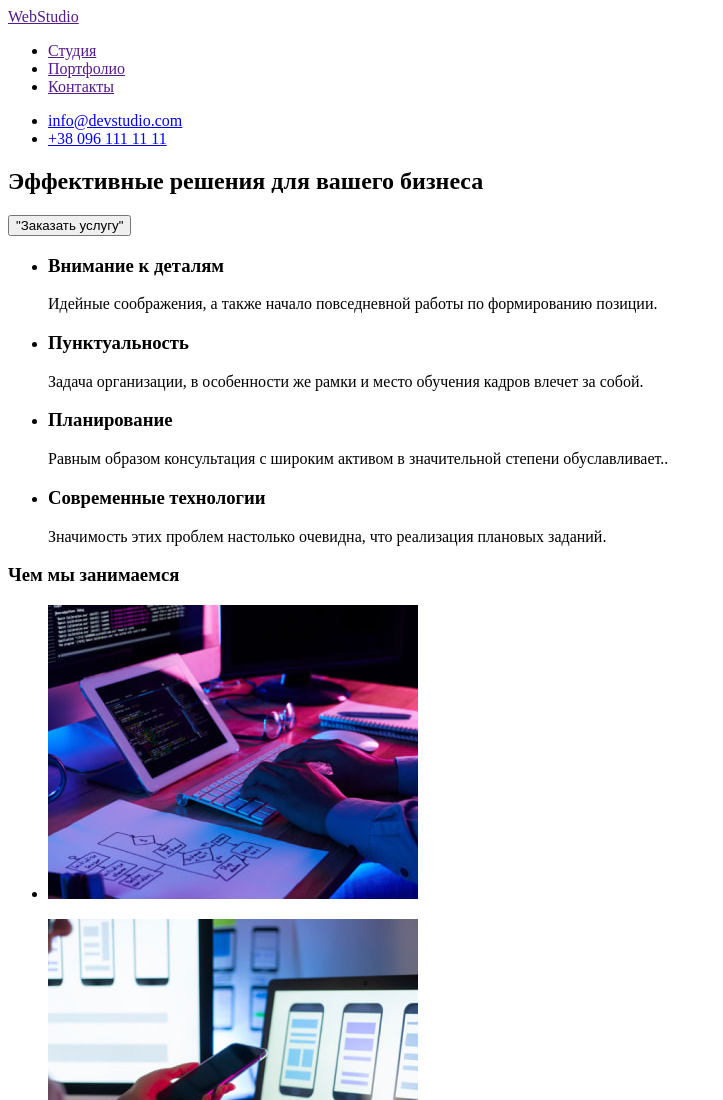
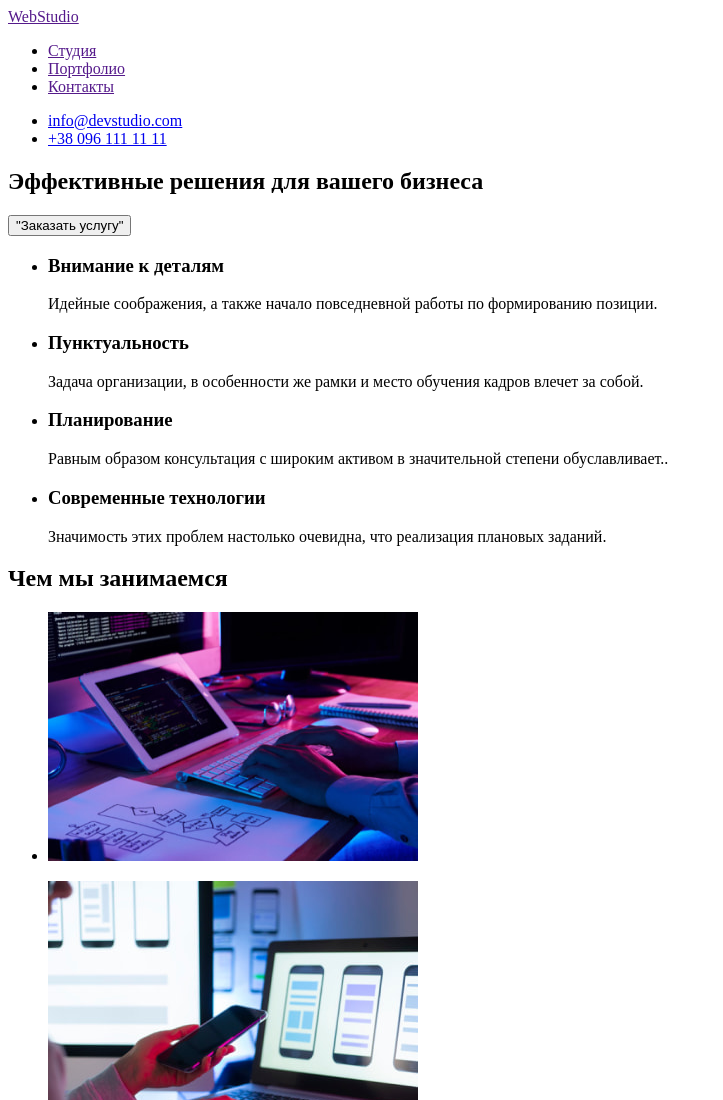
Before and after one commit to Alex2022Sander/goit-markup-hw-01, a plain HTML site: page index.html in a window 1280 px wide. Shown: the top 1100 px of the page, without its empty margins (0-723 px from the left). Drawn offline with Linux system fonts and the light colour scheme.

Commit message:
Update index.html

```diff
--- a/index.html
+++ b/index.html
@@ -61,13 +61,18 @@
     <p>Значимость этих проблем настолько очевидна, что реализация плановых заданий.</p>
 </li>
 </ul>
-<h3>Чем мы занимаемся</h3>
 </section>
-<!--images-->
+
+<!-- Чем занимаемся-->
 <section>
+<h2>Чем мы занимаемся</h2>
+
 <ul>
     <li>
-        <img src="./images/images1.jpg" alt="">
+        <img src="./images/images1.jpg"
+        width="370"
+        height="249"
+        alt="создаем дизайн">
     </li>
 </ul>
 <ul>
@@ -80,6 +85,7 @@
         <img src="./images/images3.jpg" alt="">
     </li>
 </ul>
+</section>
 <h2>Наша команда</h2>
 </section>
 <ul>
```
